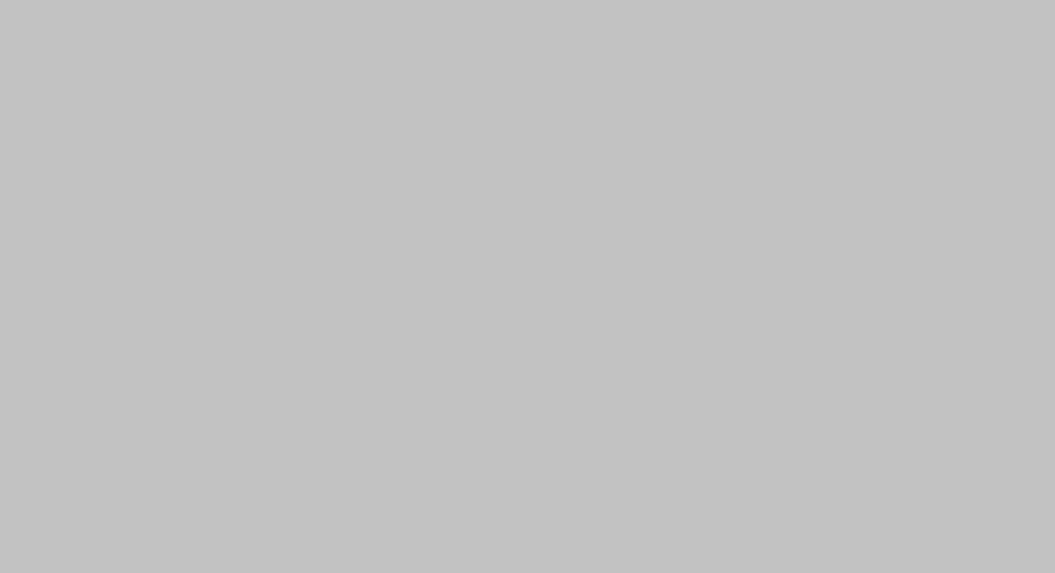
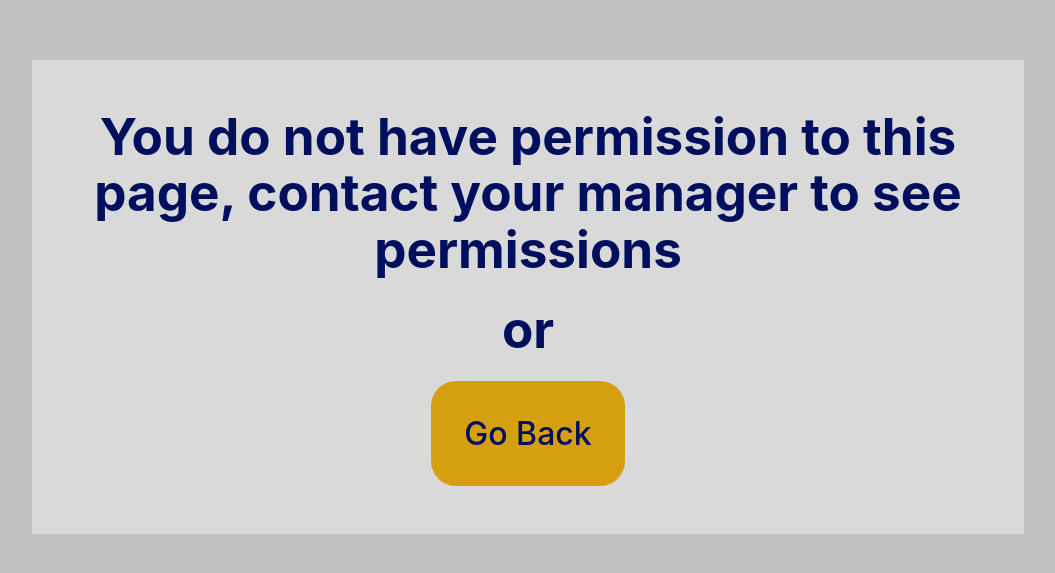
Before and after one commit to KyuXCode/vote-vault-frontend, a React (Vite) app: page /unauthorized in a window 1280 px wide. Before the commit this address had no page. Shown: the part 103-676 px from the top of the page, without its empty margins (112-1167 px from the left). Built offline with nearby package versions, Linux system fonts and the light colour scheme.

Commit message:
Add in UnauthorizedPage

```diff
--- a/src/App.tsx
+++ b/src/App.tsx
@@ -28,6 +28,7 @@ import {AuthProvider} from "./Auth/AuthContext.tsx";
 import {PrivateRoute} from "./utilities/PrivateRoute.tsx";
 import Home from "./Home/Home.tsx";
 import Register from "./Auth/Register/Register.tsx";
+import UnauthorizedPage from "./UnauthorizedPage/UnauthorizedPage.tsx";
 
 function App() {
   return (
@@ -37,6 +38,7 @@ function App() {
                 <Routes>
                     <Route path="/login" element={<Login />} />
                     <Route path="/register" element={<Register />} />
+                    <Route path="/unauthorized" element={<UnauthorizedPage />} />
 
                     <Route path="/" element={ <PrivateRoute requiredRoles={["User"]} element={<Home />} /> } />
 
--- /dev/null
+++ b/src/UnauthorizedPage/UnauthorizedPage.tsx
@@ -0,0 +1,20 @@
+import {FC} from 'react';
+import './unauthorizedPageStyles.scss'
+import {useNavigate} from "react-router-dom";
+
+const UnauthorizedPage: FC = () => {
+
+    const navigate = useNavigate()
+
+    return (
+        <div className='unauthorized-page-container'>
+            <div className="alert">
+                <h1>You do not have permission to this page, contact your manager to see permissions </h1>
+                <h1>or</h1>
+                <button onClick={() => navigate(-1)}>Go Back</button>
+            </div>
+        </div>
+    );
+};
+
+export default UnauthorizedPage;
--- /dev/null
+++ b/src/UnauthorizedPage/unauthorizedPageStyles.scss
@@ -0,0 +1,38 @@
+@use '../assets/color' as colors;
+
+.unauthorized-page-container {
+  display: grid;
+  max-width: 100vw;
+  height: 100vh;
+
+  align-items: center;
+
+
+  .alert {
+    max-width: 70vw;
+    padding: 3rem;
+    background: colors.$background;
+    color: colors.$primary-color;
+
+    display: flex;
+    flex-direction: column;
+    gap: 1.5rem;
+
+    h1 {
+      margin: 0;
+    }
+
+    button {
+      font-size: 2rem;
+      color: colors.$primary-color;
+      background: colors.$highlight-color;
+
+      max-width: 20rem;
+      padding: 2rem;
+
+      border-radius: 25px;
+
+      align-self: center;
+    }
+  }
+}
```
